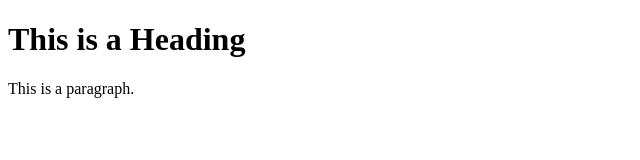
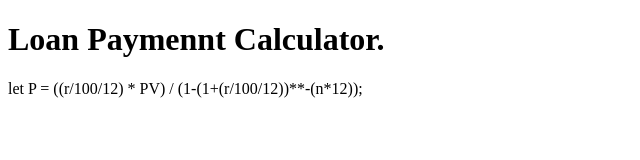
Before and after one commit to oliviamickels/Loan-Payment-Calculator, a plain HTML site: page index.html in a window 1280 px wide. Shown: the whole page, without its empty margins (0-640 px from the left). Drawn offline with Linux system fonts and the light colour scheme.

Commit message:
Fix heading typo and add loan calculation formula
Corrected a typo in the heading and added a formula in a paragraph.

```diff
--- a/index.html
+++ b/index.html
@@ -5,8 +5,8 @@
 </head>
 <body>
 
-<h1>This is a Heading</h1>
-<p>This is a paragraph.</p>
+<h1>Loan Paymennt Calculator.</h1>
+<p>   let P = ((r/100/12) * PV) / (1-(1+(r/100/12))**-(n*12)); </p>
 
 </body>
 </html>
```
